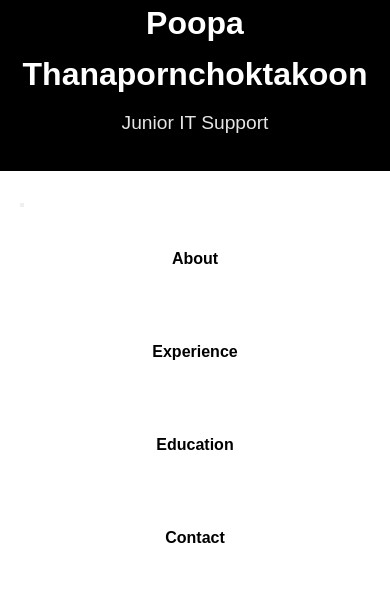
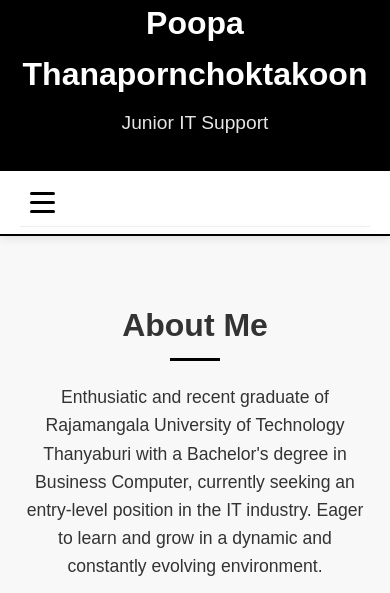
Before and after one commit to Poopaaaaaaaaaaaaaaaaaaaa/Resume, a plain HTML site: page index.html in a window 390 px wide. Shown: the part 170-763 px from the top of the page. Drawn offline with Linux system fonts and the light colour scheme.

Commit message:
Update styles.css

```diff
--- a/styles.css
+++ b/styles.css
@@ -138,18 +138,27 @@ nav {
             box-shadow: 0 2px 10px rgba(0,0,0,0.1);
         }
 
-nav ul {
+        .nav-container {
+            display: flex;
+            justify-content: center;
+            align-items: center;
+        }
+
+        .nav-menu {
             list-style: none;
             display: flex;
             justify-content: center;
             flex-wrap: wrap;
+            margin: 0;
+            padding: 0;
+            width: 100%;
         }
 
-nav li {
+        .nav-menu li {
             margin: 0 1rem;
         }
 
-nav a {
+        .nav-menu a {
             text-decoration: none;
             color: #000;
             font-weight: bold;
@@ -158,11 +167,43 @@ nav a {
             transition: all 0.3s ease;
             position: relative;
             background: transparent;
+            display: block;
         }
 
-nav a:hover {
+        .nav-menu a:hover {
             background: #000;
             color: #fff;
+        }
+
+        /* Mobile menu toggle */
+        .mobile-menu-toggle {
+            display: none;
+            flex-direction: column;
+            cursor: pointer;
+            padding: 10px;
+            border: none;
+            background: transparent;
+        }
+
+        .mobile-menu-toggle span {
+            width: 25px;
+            height: 3px;
+            background: #000;
+            margin: 3px 0;
+            transition: 0.3s;
+            border-radius: 2px;
+        }
+
+        .mobile-menu-toggle.active span:nth-child(1) {
+            transform: rotate(-45deg) translate(-5px, 6px);
+        }
+
+        .mobile-menu-toggle.active span:nth-child(2) {
+            opacity: 0;
+        }
+
+        .mobile-menu-toggle.active span:nth-child(3) {
+            transform: rotate(45deg) translate(-5px, -6px);
         }
 
         /* Sections */
@@ -332,20 +373,65 @@ footer {
             display: block;
         }
 
-/* Responsive */
+        /* Scroll animations */
+        .animate-on-scroll {
+            opacity: 0;
+            transform: translateY(50px);
+            transition: all 0.6s ease;
+        }
+
+        .animate-on-scroll.animated {
+            opacity: 1;
+            transform: translateY(0);
+        }
+
+        /* Mobile Responsive */
         @media (max-width: 768px) {
+            .mobile-menu-toggle {
+                display: flex;
+            }
+
+            .nav-container {
+                position: relative;
+                justify-content: space-between;
+            }
+
+            .nav-menu {
+                position: absolute;
+                top: 100%;
+                left: 0;
+                right: 0;
+                background: #fff;
+                flex-direction: column;
+                box-shadow: 0 4px 10px rgba(0,0,0,0.1);
+                max-height: 0;
+                overflow: hidden;
+                transition: max-height 0.3s ease;
+                border-top: 1px solid #eee;
+            }
+
+            .nav-menu.active {
+                max-height: 300px;
+            }
+
+            .nav-menu li {
+                margin: 0;
+                border-bottom: 1px solid #eee;
+            }
+
+            .nav-menu li:last-child {
+                border-bottom: none;
+            }
+
+            .nav-menu a {
+                padding: 1rem;
+                border-radius: 0;
+                text-align: center;
+            }
+
             .about-content {
                 grid-template-columns: 1fr;
                 text-align: center;
-    }
-
-    nav ul {
-        flex-direction: column;
-        align-items: center;
-    }
-
-    nav li {
-        margin: 0.5rem 0;
             }
 
             h1 {
@@ -371,16 +457,8 @@ footer {
                 width: 120px;
                 height: 120px;
             }
+
+            nav {
+                padding: 0.5rem 0;
             }
-
-/* Scroll animations */
-.animate-on-scroll {
-    opacity: 0;
-    transform: translateY(50px);
-    transition: all 0.6s ease;
         }
-
-.animate-on-scroll.animated {
-    opacity: 1;
-    transform: translateY(0);
-}
```
Lines whose indentation alone changed are shown as unchanged.
